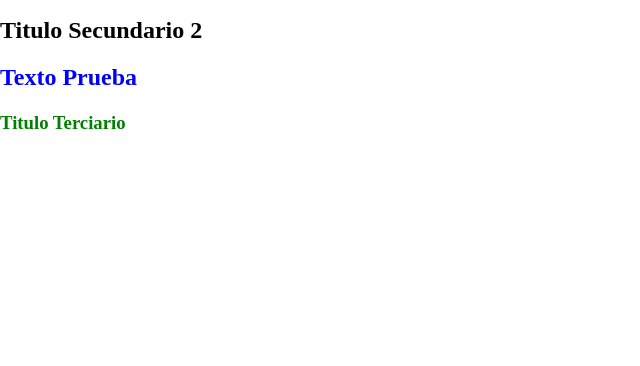
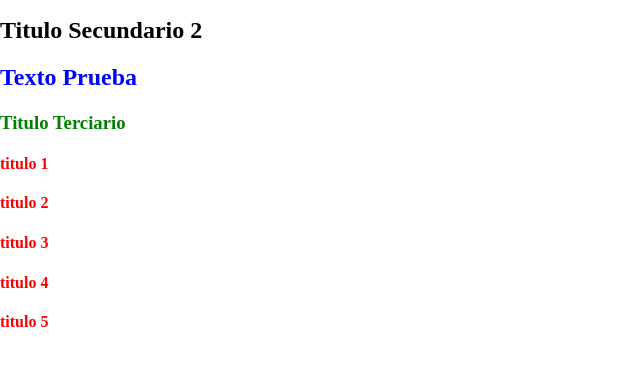
Before and after one commit to JoanGarCed/CSS, a plain HTML site: page 03 - SELECTORES ID CLASS/index.html in a window 1280 px wide. Shown: the part 98-464 px from the top of the page, without its empty margins (0-640 px from the left). Drawn offline with Linux system fonts and the light colour scheme.

Commit message:
Curso CSS/ SELECTORES ID CLASS

```diff
--- a/03 - SELECTORES ID CLASS/index.html
+++ b/03 - SELECTORES ID CLASS/index.html
@@ -17,5 +17,11 @@
     <h2>Titulo Secundario 2</h2>
     <h2 id="textoPrueba">Texto Prueba</h2>
     <h3>Titulo Terciario</h3>
+
+    <h4 class="prueba">titulo 1</h4>
+    <h4 class="prueba">titulo 2</h4>
+    <h4 class="prueba">titulo 3</h4>
+    <h4 class="prueba">titulo 4</h4>
+    <h4 class="prueba">titulo 5</h4>
 </body>
 </html>
--- a/03 - SELECTORES ID CLASS/style.css
+++ b/03 - SELECTORES ID CLASS/style.css
@@ -6,3 +6,7 @@ h3{
 #textoPrueba{
     color: blue;
 }
+
+.prueba{
+    color: red;
+}
```
